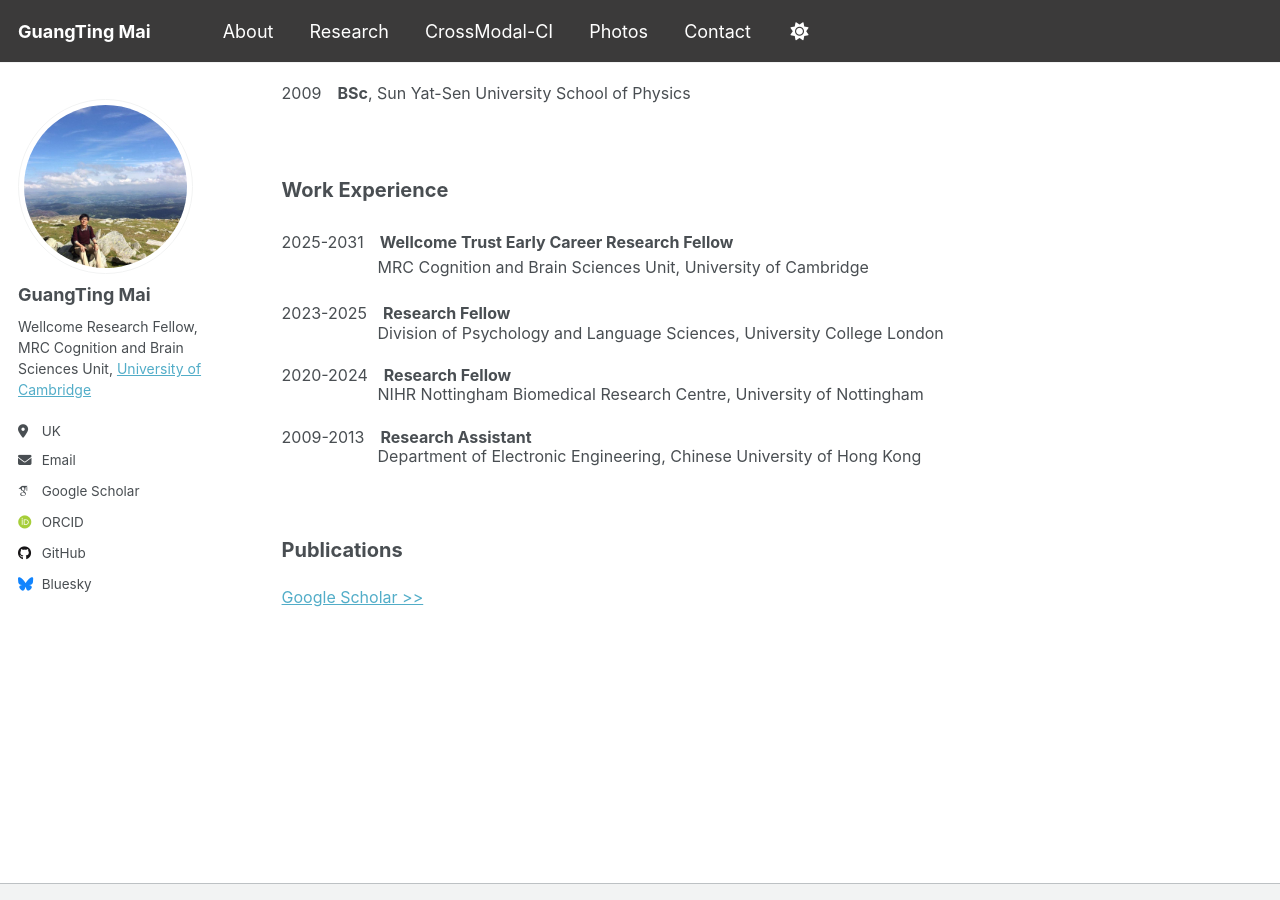
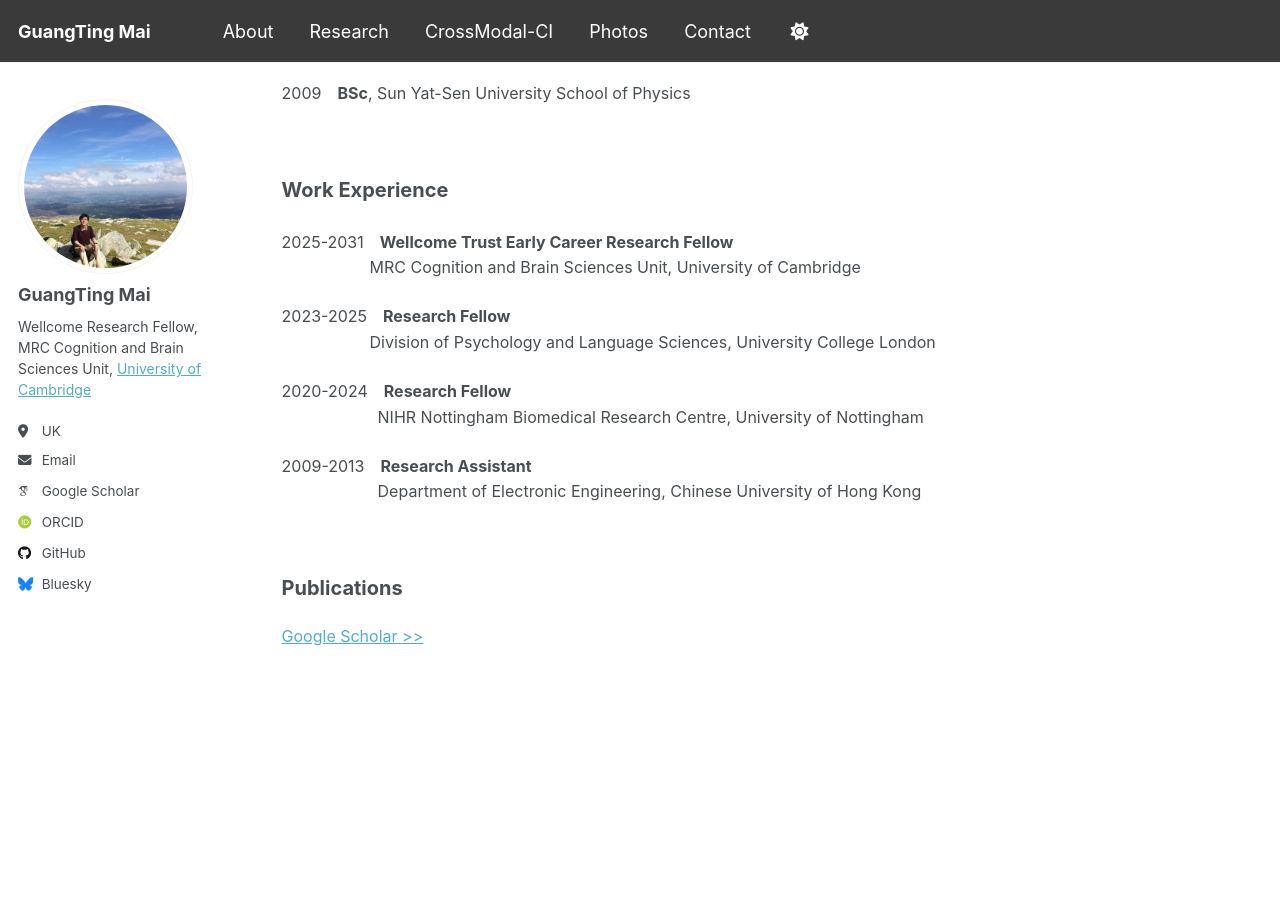
Before and after one commit to guangtingmai/guangtingmai.github.io, a Jekyll site: the page built from _pages/about.html, in a window 1280 px wide and 900 px high, scrolled down 859 px. Built offline with Jekyll 4.4.1, drawn with Linux system fonts in a browser that asks for light colours; some web fonts are replaced.

Commit message:
Update about.html

```diff
--- a/_pages/about.html
+++ b/_pages/about.html
@@ -43,19 +43,19 @@ author_profile: true
 <p><span style="font-size: 15pt;line-height: 1.6;display: block"><strong>Work Experience</strong></span></p>
 <p>
   <span style="font-size: 12pt;line-height: 1.6;display: block;">2025-2031&emsp;<strong>Wellcome Trust Early Career Research Fellow</strong></span>
-  <span style="font-size: 12pt;line-height: 1.6;display: block;">&emsp;&emsp;&emsp;&emsp;&emsp;&emsp;MRC Cognition and Brain Sciences Unit, University of Cambridge</span>
+  <span style="font-size: 12pt;line-height: 1.6;display: block;">&emsp;&emsp;&emsp;&emsp;&emsp;&ensp;MRC Cognition and Brain Sciences Unit, University of Cambridge</span>
 </p>
 <p>
-  <span style="font-size: 12pt;line-height: 1.2;display: block;">2023-2025&emsp;<strong>Research Fellow</strong>
-  <span style="font-size: 12pt;line-height: 1.2;display: block;">&emsp;&emsp;&emsp;&emsp;&emsp;&emsp;Division of Psychology and Language Sciences, University College London</span>
+  <span style="font-size: 12pt;line-height: 1.6;display: block;">2023-2025&emsp;<strong>Research Fellow</strong>
+  <span style="font-size: 12pt;line-height: 1.6;display: block;">&emsp;&emsp;&emsp;&emsp;&emsp;&ensp;Division of Psychology and Language Sciences, University College London</span>
 </p>
 <p>
-  <span style="font-size: 12pt;line-height: 1.2;display: block;">2020-2024&emsp;<strong>Research Fellow</strong>
-  <span style="font-size: 12pt;line-height: 1.2;display: block;">&emsp;&emsp;&emsp;&emsp;&emsp;&emsp;NIHR Nottingham Biomedical Research Centre, University of Nottingham</span>
+  <span style="font-size: 12pt;line-height: 1.6;display: block;">2020-2024&emsp;<strong>Research Fellow</strong>
+  <span style="font-size: 12pt;line-height: 1.6;display: block;">&emsp;&emsp;&emsp;&emsp;&emsp;&emsp;NIHR Nottingham Biomedical Research Centre, University of Nottingham</span>
 </p>
 <p>
-  <span style="font-size: 12pt;line-height: 1.2;display: block;">2009-2013&emsp;<strong>Research Assistant</strong>
-  <span style="font-size: 12pt;line-height: 1.2;display: block;">&emsp;&emsp;&emsp;&emsp;&emsp;&emsp;Department of Electronic Engineering, Chinese University of Hong Kong</span>
+  <span style="font-size: 12pt;line-height: 1.6;display: block;">2009-2013&emsp;<strong>Research Assistant</strong>
+  <span style="font-size: 12pt;line-height: 1.6;display: block;">&emsp;&emsp;&emsp;&emsp;&emsp;&emsp;Department of Electronic Engineering, Chinese University of Hong Kong</span>
 </p>
 <br>
 <p><span style="font-size: 15pt;line-height: 1.5;display: block"><strong>Publications</strong></span></p>
```
